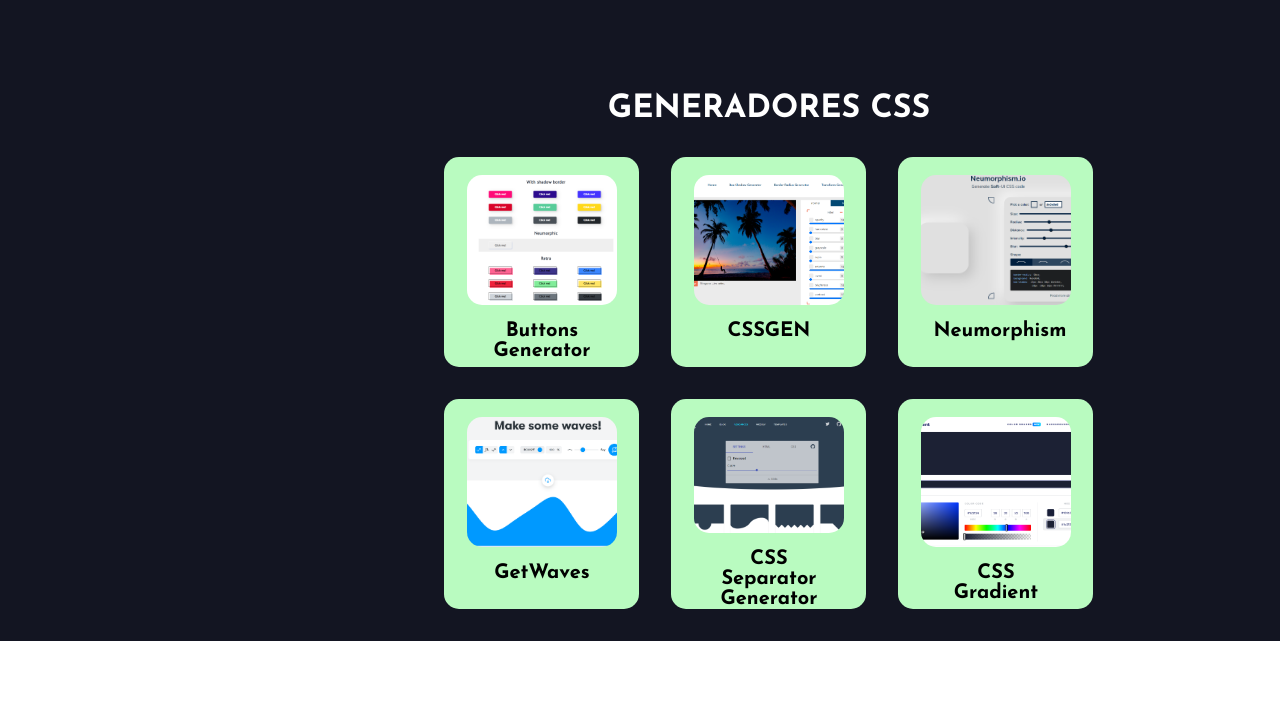
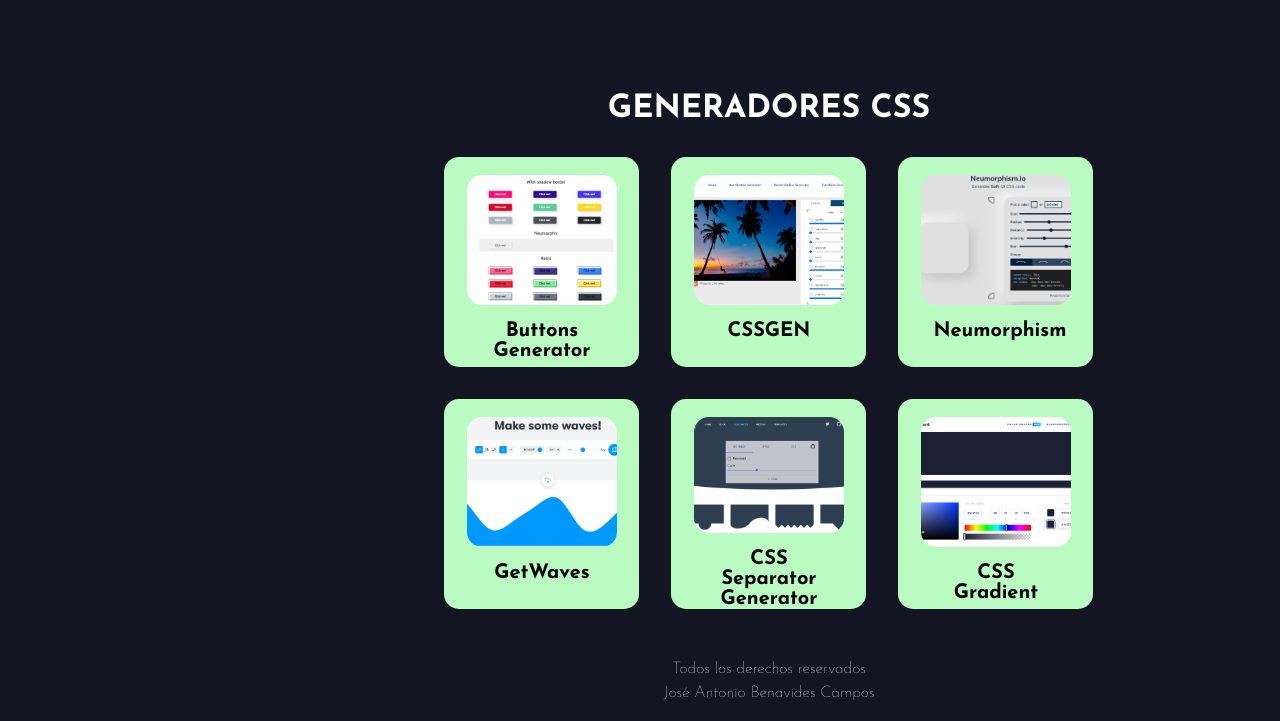
Before and after one commit to JoseBenavides07/My-portafolio, a plain HTML site: page recurses.html in a window 1280 px wide. Shown: the part 3019-3740 px from the top of the page. Before the commit the page ends 3660 px from the top, so only its background shows below. Drawn offline with Linux system fonts and the light colour scheme; a web font is replaced by a local one.

Commit message:
agregue footer a recurses

```diff
--- a/css/recurses.css
+++ b/css/recurses.css
@@ -285,3 +285,19 @@ a {
   filter: drop-shadow(0 0 3px var(--pink-light));
   -webkit-filter: drop-shadow(0 0 3px var(--pink-light));
 }
+
+/*foooter*/
+.container-footer {
+  width: 100%;
+  text-align: center;
+  height: 10vh;
+  display: flex;
+  flex-direction: column;
+  gap: .5rem;
+  align-items: center;
+  justify-content: center;
+}
+
+.container-footer p {
+  font-weight: 100;
+}
--- a/recurses.html
+++ b/recurses.html
@@ -400,6 +400,11 @@
       </div>
     </div>
 
+
+    <footer class="container-footer">
+      <p>Todos los derechos reservados</p>
+      <p>José Antonio Benavides Campos</p>
+    </footer>
   </article>
 
   <aside class="menu-recursos-list">
```
